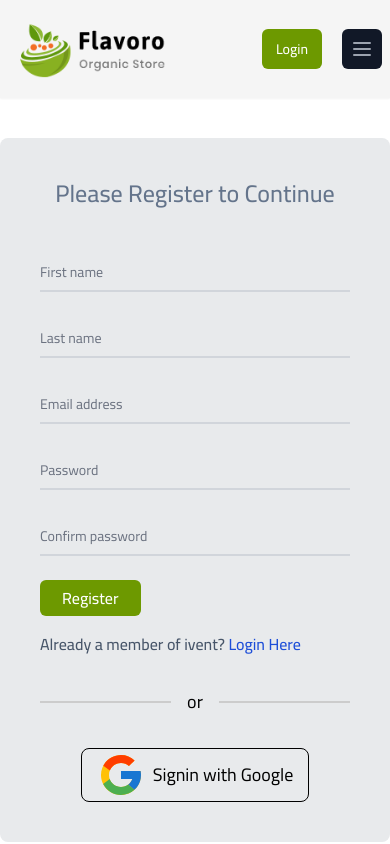
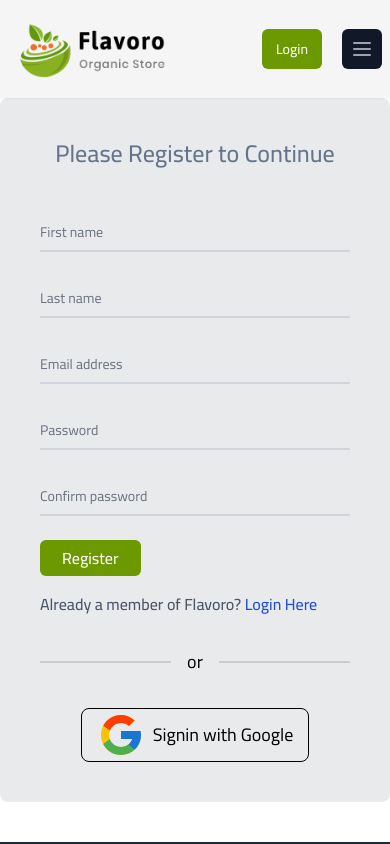
Before and after one commit to AyonJD/assignment-11-flavoro-warhouse, a React (Create React App) app: page /register in a window 390 px wide. Shown: the top 844 px of the page. Built offline with nearby package versions, Linux system fonts and the light colour scheme; no server answers.

Commit message:
Navbar fix

```diff
--- a/src/Components/Login/Login.js
+++ b/src/Components/Login/Login.js
@@ -49,7 +49,7 @@ const Login = () => {
         }
     }
     return (
-        <div className='mt-32 mb-10 w-full md:w-1/2 mx-auto custom-shadow bg-[#e8eaec] pt-10 pb-10 px-10 rounded-lg'>
+        <div className='md:mt-32 mb-10 w-full md:w-1/2 mx-auto custom-shadow bg-[#e8eaec] pt-10 pb-10 px-10 rounded-lg'>
             <h1 className='text-2xl md:text-3xl font-medium text-slate-500 text-center mb-10'>Please Login to Continue</h1>
             <form onSubmit={handleSubmit(onSubmitParam)}>
                 <div className="relative z-0 mb-6 w-full group">
--- a/src/Components/Register/Register.js
+++ b/src/Components/Register/Register.js
@@ -42,7 +42,7 @@ const Register = () => {
         }
     })
     return (
-        <div className='mt-10 mb-10 w-full md:w-1/2 mx-auto custom-shadow bg-[#e8eaec] pt-10 pb-10 px-10 rounded-lg'>
+        <div className='md:mt-10 mb-10 w-full md:w-1/2 mx-auto custom-shadow bg-[#e8eaec] pt-10 pb-10 px-10 rounded-lg'>
             <h1 className='text-2xl md:text-3xl font-medium text-slate-500 text-center mb-10'>Please Register to Continue</h1>
             <form onSubmit={handleSubmit(onSubmitParam)}>
 
@@ -139,7 +139,7 @@ const Register = () => {
                 </div>
 
                 <button type="submit" className="text-white bg-[#6D9900] border-2 border-transparent hover:border-2 hover:border-[#6D9900] hover:bg-transparent hover:text-[#6D9900] transition-all transition-duration:150ms md:w-1/4 font-medium hover:font-medium px-5 py-1 rounded-md">Register</button>
-                <p className='font-medium mt-4 text-slate-600'>Already a member of ivent? <Link className='text-blue-700' to={'/login'}>Login Here</Link></p>
+                <p className='font-medium mt-4 text-slate-600'>Already a member of Flavoro? <Link className='text-blue-700' to={'/login'}>Login Here</Link></p>
             </form>
             <div className="flex items-center my-8">
                 <div className="top"></div>
--- a/src/Components/Shared/Navbar/Navbar.js
+++ b/src/Components/Shared/Navbar/Navbar.js
@@ -174,18 +174,14 @@ const Navbar = () => {
                                     Home
                                 </CustomLink>
 
+                                {
+                                    user[0] && (
+                                        <>
                                             <CustomLink
                                                 to="/inventory"
                                                 className="text-gray-300 hover:bg-gray-700 hover:text-white block px-3 py-2 rounded-md text-base font-medium"
                                             >
                                                 Inventory
-                                </CustomLink>
-
-                                <CustomLink
-                                    to="/blog"
-                                    className="text-gray-300 hover:bg-gray-700 hover:text-white block px-3 py-2 rounded-md text-base font-medium"
-                                >
-                                    Blog
                                             </CustomLink>
 
                                             <CustomLink
@@ -201,6 +197,18 @@ const Navbar = () => {
                                             >
                                                 My Items
                                             </CustomLink>
+                                        </>
+                                    )
+                                }
+
+                                <CustomLink
+                                    to="/blog"
+                                    className="text-gray-300 hover:bg-gray-700 hover:text-white block px-3 py-2 rounded-md text-base font-medium"
+                                >
+                                    Blog
+                                </CustomLink>
+
+
                                 <CustomLink
                                     to="/contact-us"
                                     className="text-gray-300 hover:bg-gray-700 hover:text-white block px-3 py-2 rounded-md text-base font-medium"
```
Lines whose indentation alone changed are shown as unchanged.
